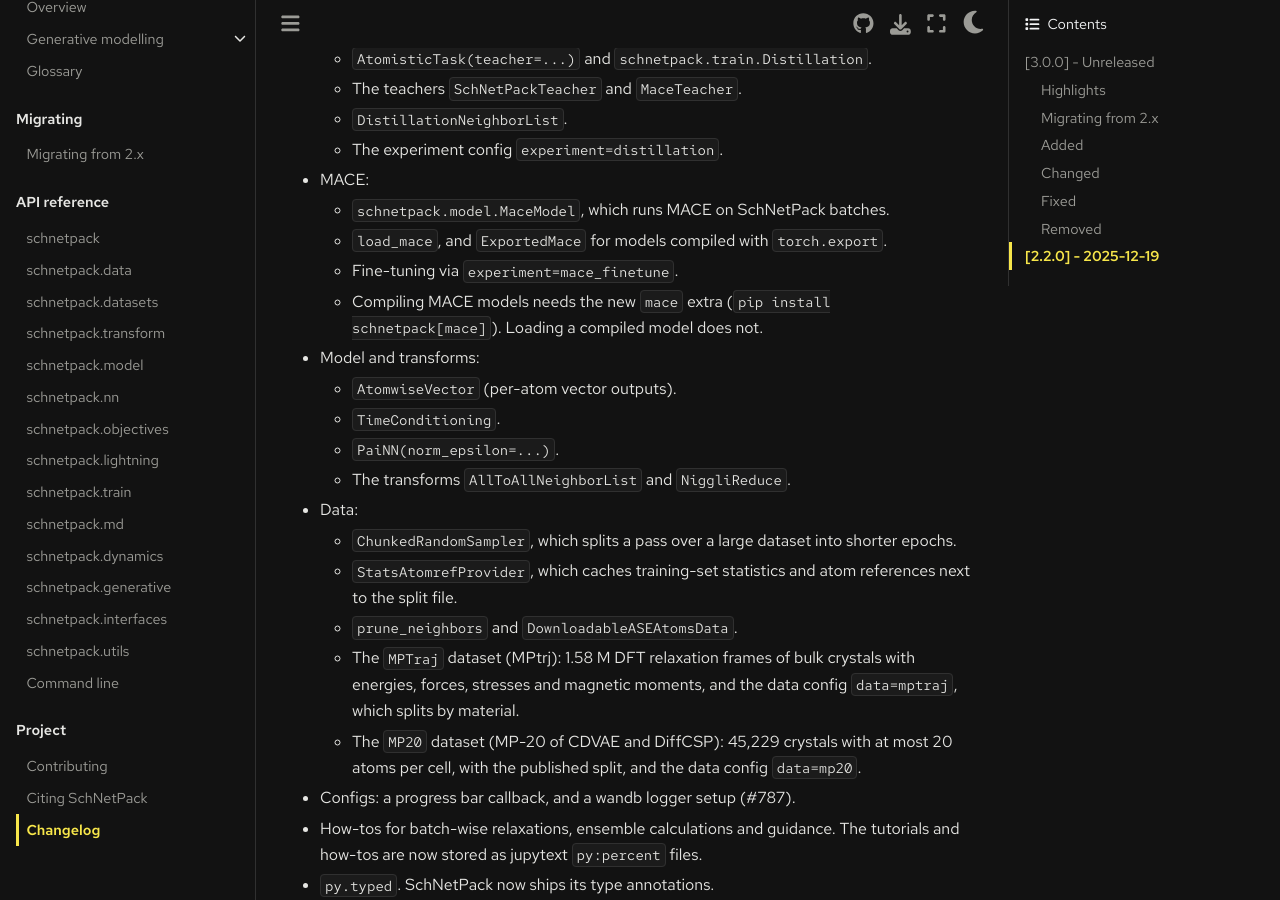
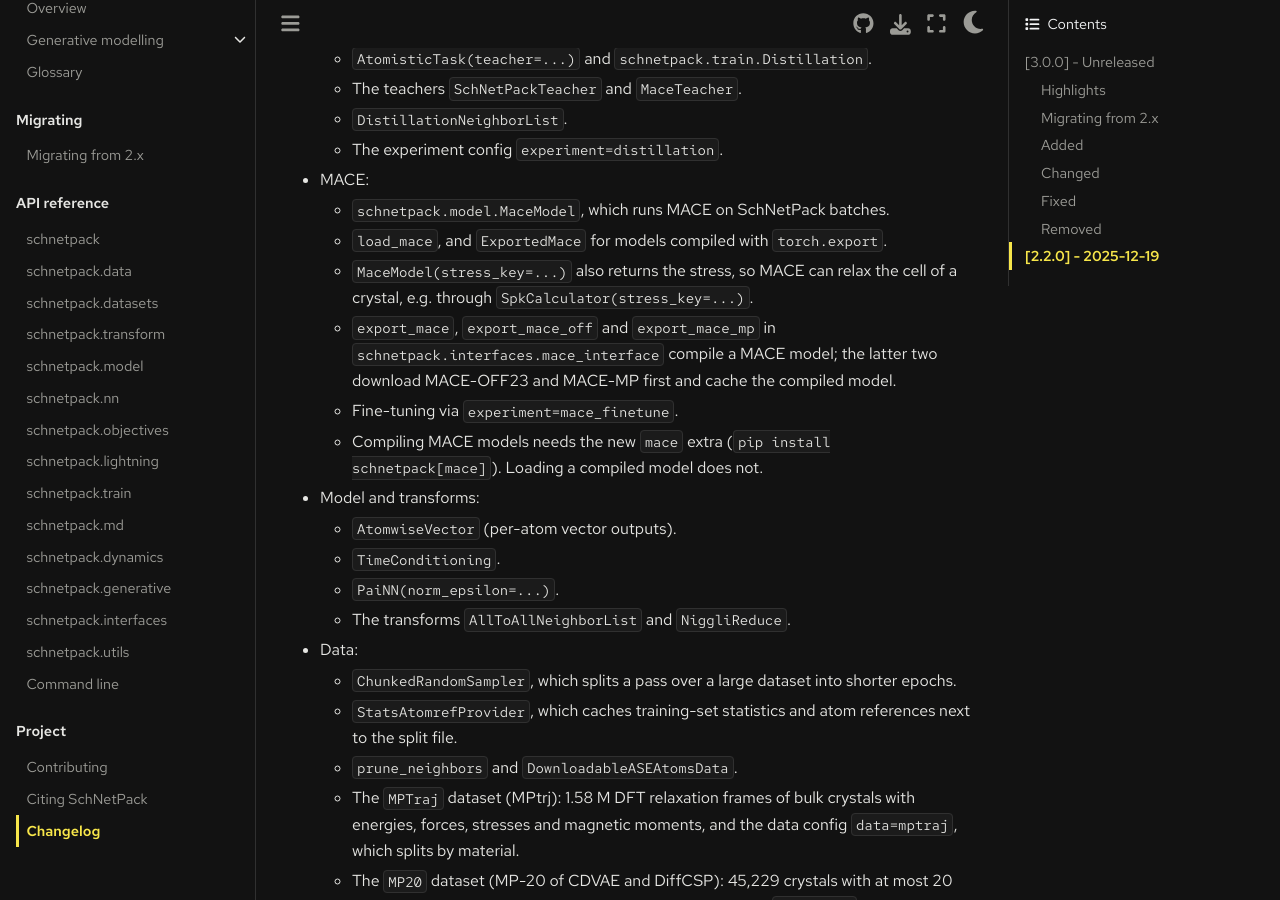
Before and after one commit to atomistic-machine-learning/schnetpack, a Sphinx documentation site: the page built from docs/changelog.md, in a window 1280 px wide and 900 px high, scrolled down 3743 px. Built offline with Sphinx 7.4.7 and the Sphinx Book theme 1.1.4, drawn with Linux system fonts in a browser that asks for light colours; pages that are not in the unit, such as notebooks, are missing from menus.

Commit message:
List the MACE stress and the export helpers in the docs
The API page of schnetpack.interfaces and the changelog did not mention
the additions of 552abc9b.

- docs/api/interfaces.rst: export_mace_mp in the MACE table.
- CHANGELOG.md: MaceModel(stress_key=...), and the helpers export_mace,
  export_mace_off and export_mace_mp, which had no entry before.

Docs only; the docs build and the test suite were not run.

Co-Authored-By: Claude Fable 5.2 <noreply@anthropic.com>

```diff
--- a/CHANGELOG.md
+++ b/CHANGELOG.md
@@ -148,6 +148,11 @@ that. Models deployed for LAMMPS with `spkdeploy` are unchanged.
 - MACE:
   - `schnetpack.model.MaceModel`, which runs MACE on SchNetPack batches.
   - `load_mace`, and `ExportedMace` for models compiled with `torch.export`.
+  - `MaceModel(stress_key=...)` also returns the stress, so MACE can relax the
+    cell of a crystal, e.g. through `SpkCalculator(stress_key=...)`.
+  - `export_mace`, `export_mace_off` and `export_mace_mp` in
+    `schnetpack.interfaces.mace_interface` compile a MACE model; the latter two
+    download MACE-OFF23 and MACE-MP first and cache the compiled model.
   - Fine-tuning via `experiment=mace_finetune`.
   - Compiling MACE models needs the new `mace` extra
     (`pip install schnetpack[mace]`). Loading a compiled model does not.
--- a/docs/api/interfaces.rst
+++ b/docs/api/interfaces.rst
@@ -41,3 +41,4 @@ Build, export and fine-tune MACE models. Needs the ``mace`` extra
     build_mace
     export_mace
     export_mace_off
+    export_mace_mp
```
